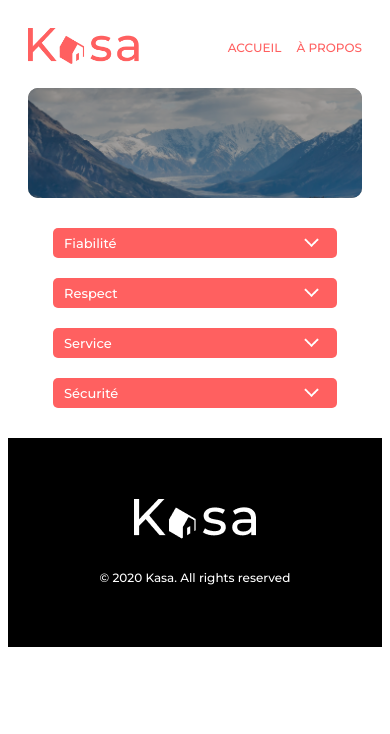
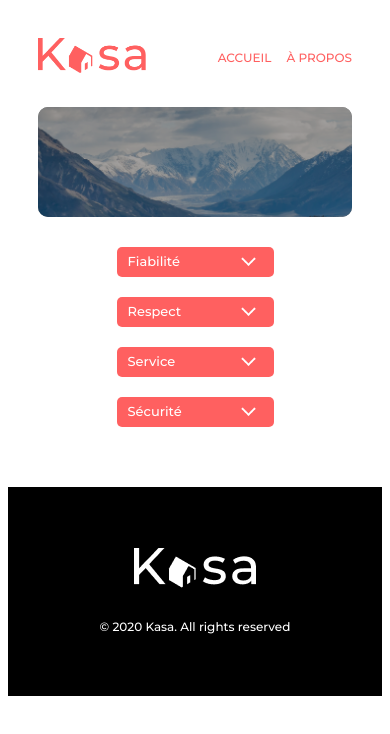
Before and after one commit to Soni-S31/P7-Kasa-OpenClassRooms, a React (Create React App) app: page /about in a window 390 px wide. Shown: the top 734 px of the page. Built offline with nearby package versions, Linux system fonts and the light colour scheme.

Commit message:
collapse Logement ok

```diff
--- a/src/App.jsx
+++ b/src/App.jsx
@@ -4,7 +4,7 @@ import Header from './components/Header'
 import Footer from './components/Footer'
 import Error from './components/Error'
 import About from './pages/About'
-import Logement from './pages/Logement'
+import Logement from './pages/Logement/index'
 import GlobalStyle from './utils/style/GlobalStyle'
 
 
--- a/src/components/Carousel/carousel.css
+++ b/src/components/Carousel/carousel.css
@@ -50,15 +50,20 @@
 
 @media (max-width: 992px){
 .chevronLeft {
+    width: 4%;
+}
+.chevronRight {
+    width: 4%;
+}
+}
+
+/************* Mobile *******************/
+@media (max-width: 768px){
+.chevronLeft {
     width: 5%;
 }
 .chevronRight {
     width: 5%;
 }
-}
-
-/************* Mobile *******************/
-@media (max-width: 768px){
-
 
 }
--- a/src/components/Footer/footer.css
+++ b/src/components/Footer/footer.css
@@ -9,6 +9,7 @@
     align-items:center;
     justify-content: center;
     gap: 30px;
+    margin-top: 60px;
 }
 .footer_logo {
     margin-top: 66px;
--- a/src/components/Header/header.css
+++ b/src/components/Header/header.css
@@ -43,7 +43,7 @@ text-align: right;
 
 @media (max-width: 992px){
 .header_container{
-    padding: 40px 20px;
+    padding: 40px 40px;
     }
 .logo{
     height: 45px;
@@ -70,7 +70,7 @@ text-align: right;
 /************* Mobile *******************/
 @media (max-width: 768px){
 .header_container{
-    padding : 20px;
+    padding : 30px;
 	align-items: center;
     display: flex;
 }
--- a/src/pages/About/about.css
+++ b/src/pages/About/about.css
@@ -38,7 +38,7 @@
 @media (max-width: 992px){
 .main_about {
     background-color : white;
-    padding : 0px 20px;
+    padding : 0px 40px;
 }
 /*Banner*/
 .banner{
@@ -64,6 +64,9 @@
 /************* Mobile *******************/
 
 @media (max-width: 768px){
+.main_about {
+    padding : 0px 30px;
+}
 /*Section*/
 .section_about {
     gap: 20px;
--- a/src/pages/Logement/index.jsx
+++ b/src/pages/Logement/index.jsx
@@ -52,9 +52,20 @@ function Logement () {
                 content= {logement.description}
                 />
             </div>
+            <div className='collapse_container'>
+                <Collapse
+                title="Equipement"
+                content={
+                    <ul>
+                        {logement.equipments.map((equipment) =>
+                        <li key={equipment}>{equipment}</li>)}
+                    </ul>
+                }
+            />
 
+              </div>
 
-            </div>
+          </div>
 
 
     </section>
--- a/src/pages/Logement/logement.css
+++ b/src/pages/Logement/logement.css
@@ -80,9 +80,15 @@
 
 
 /*Container Collapse*/
+.location_info{
+    display: flex;
+    width: inherit;
+    gap: 76px;
+}
 .collapse_container{
     display: flex;
-    flex-direction: row;
+    flex-direction: column;
+    width: 50%;
 }
 
 /********** Tablette **********/
@@ -94,6 +100,14 @@
 .location_header_title{
     font-size: 24px;
 }
+.location{
+    flex-direction: column;
+    margin-bottom: 25px;
+}
+.location_host{
+    flex-direction: row-reverse;
+}
+
 
 
 }
@@ -105,5 +119,18 @@
 @media (max-width: 768px){
 .location_header_title{
     font-size: 18px;
+    width: 100%;
+}
+.location_header_city{
+    font-size: 14px;
+    margin-top: 5px;
+    line-height: 142.6%;
+}
+.location_header_tags{
+    flex-wrap: wrap;
+    gap: 10px 0px;
+}
+.location_header_tags_tag{
+    font-size: 10px;
 }
 }
```
Also changed, not shown: src/pages/Logement/test.jsx (deleted, +0 -10 lines). Lines whose indentation alone changed are shown as unchanged.
